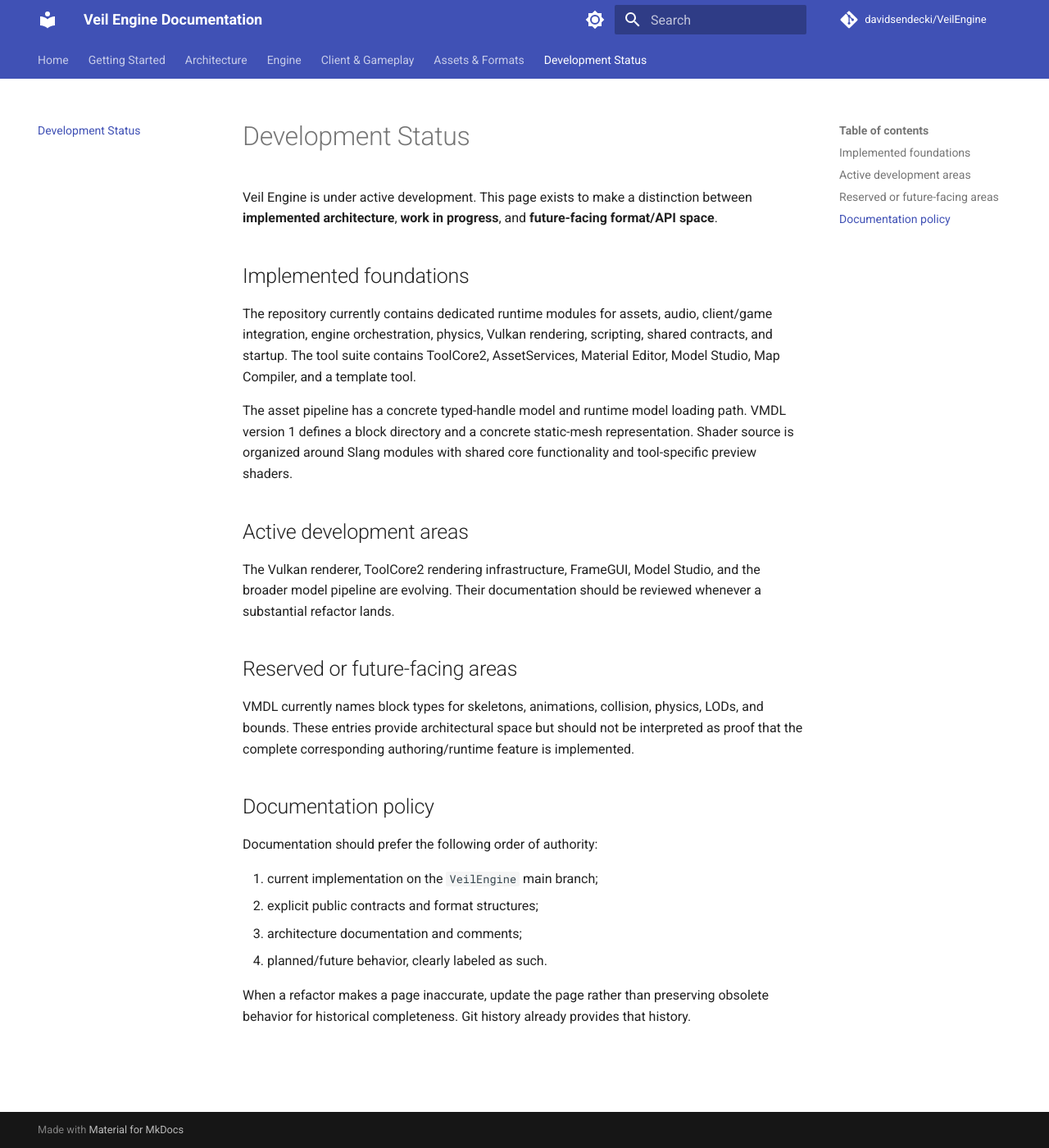
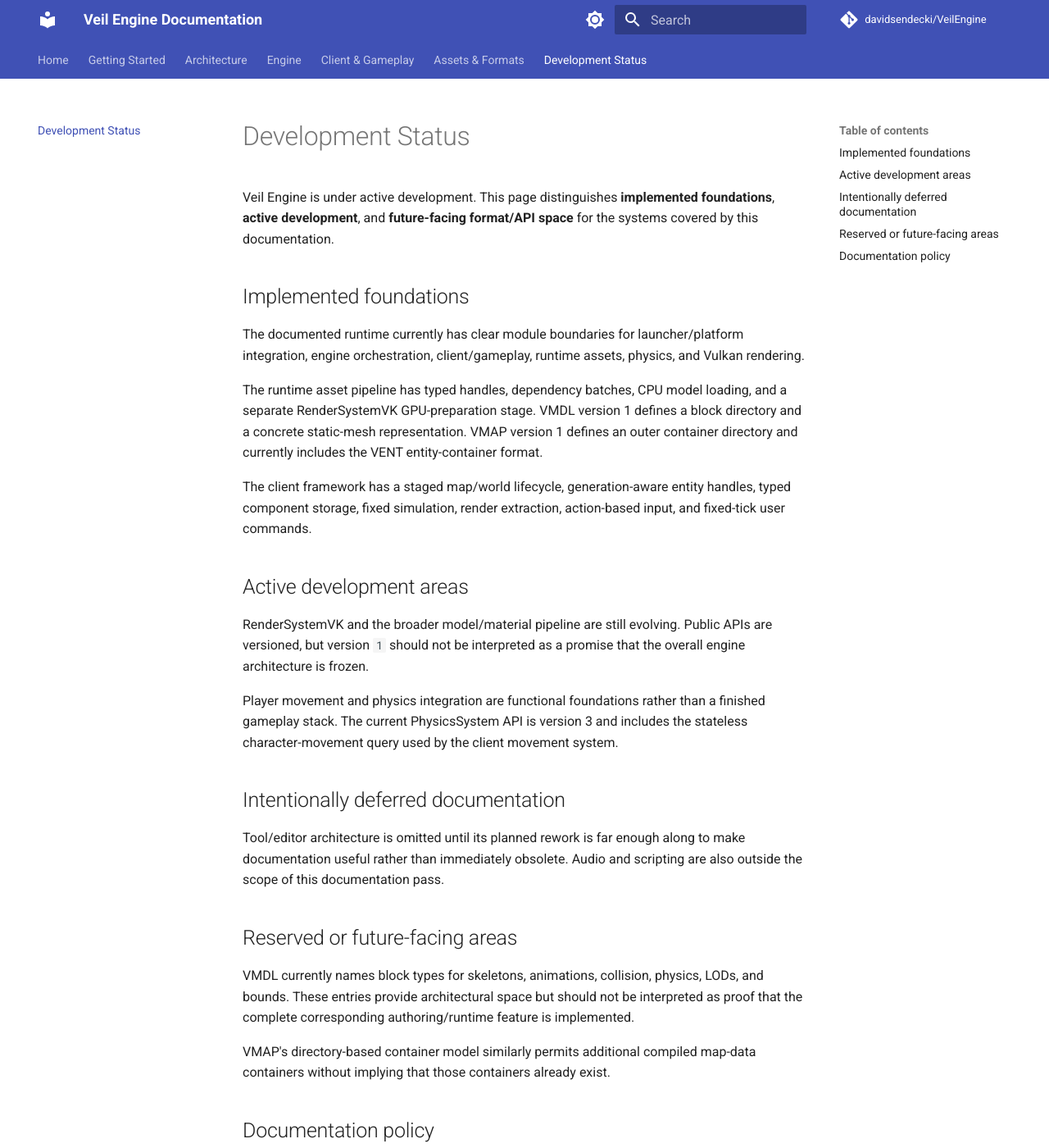
Before and after one commit to davidsendecki/VeilEngine-Doc, an MkDocs documentation site: the page built from docs/development-status.md, in a window 1280 px wide and 1400 px high. Shown: the whole window at 82% size. Built offline with MkDocs 1.6.1 and Material for MkDocs 9.7.7, drawn with Linux system fonts in a browser that asks for light colours; comment, search, counter and statistics services are not loaded.

Commit message:
Clean up development status and documentation scope

```diff
--- a/docs/development-status.md
+++ b/docs/development-status.md
@@ -1,26 +1,36 @@
 # Development Status
 
-Veil Engine is under active development. This page exists to make a distinction between **implemented architecture**, **work in progress**, and **future-facing format/API space**.
+Veil Engine is under active development. This page distinguishes **implemented foundations**, **active development**, and **future-facing format/API space** for the systems covered by this documentation.
 
 ## Implemented foundations
 
-The repository currently contains dedicated runtime modules for assets, audio, client/game integration, engine orchestration, physics, Vulkan rendering, scripting, shared contracts, and startup. The tool suite contains ToolCore2, AssetServices, Material Editor, Model Studio, Map Compiler, and a template tool.
+The documented runtime currently has clear module boundaries for launcher/platform integration, engine orchestration, client/gameplay, runtime assets, physics, and Vulkan rendering.
 
-The asset pipeline has a concrete typed-handle model and runtime model loading path. VMDL version 1 defines a block directory and a concrete static-mesh representation. Shader source is organized around Slang modules with shared core functionality and tool-specific preview shaders.
+The runtime asset pipeline has typed handles, dependency batches, CPU model loading, and a separate RenderSystemVK GPU-preparation stage. VMDL version 1 defines a block directory and a concrete static-mesh representation. VMAP version 1 defines an outer container directory and currently includes the VENT entity-container format.
+
+The client framework has a staged map/world lifecycle, generation-aware entity handles, typed component storage, fixed simulation, render extraction, action-based input, and fixed-tick user commands.
 
 ## Active development areas
 
-The Vulkan renderer, ToolCore2 rendering infrastructure, FrameGUI, Model Studio, and the broader model pipeline are evolving. Their documentation should be reviewed whenever a substantial refactor lands.
+RenderSystemVK and the broader model/material pipeline are still evolving. Public APIs are versioned, but version `1` should not be interpreted as a promise that the overall engine architecture is frozen.
+
+Player movement and physics integration are functional foundations rather than a finished gameplay stack. The current PhysicsSystem API is version 3 and includes the stateless character-movement query used by the client movement system.
+
+## Intentionally deferred documentation
+
+Tool/editor architecture is omitted until its planned rework is far enough along to make documentation useful rather than immediately obsolete. Audio and scripting are also outside the scope of this documentation pass.
 
 ## Reserved or future-facing areas
 
 VMDL currently names block types for skeletons, animations, collision, physics, LODs, and bounds. These entries provide architectural space but should not be interpreted as proof that the complete corresponding authoring/runtime feature is implemented.
 
+VMAP's directory-based container model similarly permits additional compiled map-data containers without implying that those containers already exist.
+
 ## Documentation policy
 
 Documentation should prefer the following order of authority:
 
-1. current implementation on the `VeilEngine` main branch;
+1. current implementation on the `VeilEngine` `main` branch;
 2. explicit public contracts and format structures;
 3. architecture documentation and comments;
 4. planned/future behavior, clearly labeled as such.
```
